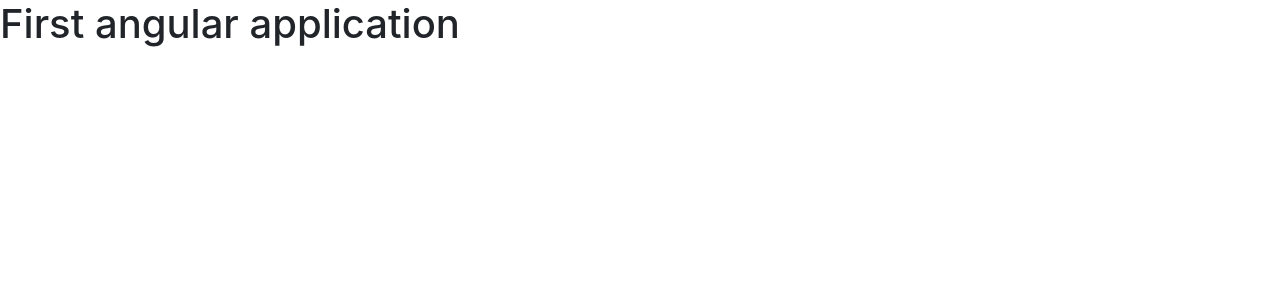
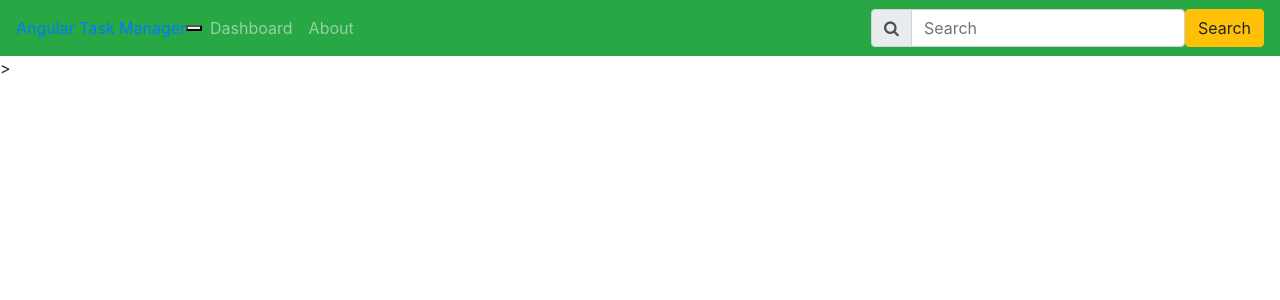
Before and after one commit to himanshugoel2018/Angualar-Project-Taskmanager, an Angular app in the folder TaskManager/: page / in a window 1280 px wide. Shown: the top 300 px of the page. Built offline with nearby package versions, Linux system fonts and the light colour scheme.

Commit message:
Changes in app.component.html

```diff
--- a/TaskManager/angular.json
+++ b/TaskManager/angular.json
@@ -29,12 +29,12 @@
             ],
             "styles": [
               "src/styles.scss",
-              "TaskManager/node_modules/bootstrap/dist/css/bootstrap.css",
-              "TaskManager/node_modules/bootstrap/dist/css/font-awesome.css"
+               "node_modules/bootstrap/dist/css/bootstrap.css",
+               "node_modules/font-awesome/css/font-awesome.css"
             ],
             "scripts": [
-              "TaskManager/node_modules/jquery/dist/jquery.js",
-              "TaskManager/node_modules/bootstrap/dist/js/bootstrap.js"
+              "node_modules/jquery/dist/jquery.js",
+              "node_modules/bootstrap/dist/js/bootstrap.js"
             ]
           },
           "configurations": {
--- a/TaskManager/src/app/app.component.html
+++ b/TaskManager/src/app/app.component.html
@@ -1,2 +1,29 @@
-
-<h1>First angular application</h1>
+<nav class="navbar navbar-expand-sm bg-success navbar-dark">
+    <a href="navbar-brand" href="#">
+        Angular Task Manager
+    </a>
+    <button class="navbar-toggle" type="button" data-toggle="collapse" data-target="#mynav">
+        <span class="navbar-toggle-icon"></span>
+    </button>
+    <div class="collapse navbar-collapse" id="mynav">
+        <ul class="navbar-nav mr-auto">
+            <li class="nav-item">
+                <a class="nav-link" href="#">Dashboard</a>
+            </li>
+            <li class="nav-item">
+                <a class="nav-link" href="#">About</a>
+            </li>
+        </ul>
+        <form class="form-inline my-2 my-lg-0">
+            <div class="input-group">
+                <div class="input-group-prepend">
+                    <span class="input-group-text" id="search">
+                        <i class="fa fa-search"></i>
+                    </span>
+                </div>
+                <input type="text" class="form-control" placeholder="Search">
+            </div>
+            <button class="btn btn-warning my-2 my-sm-0" type="button"> Search</button>
+        </form>
+    </div>
+</nav>>
```
